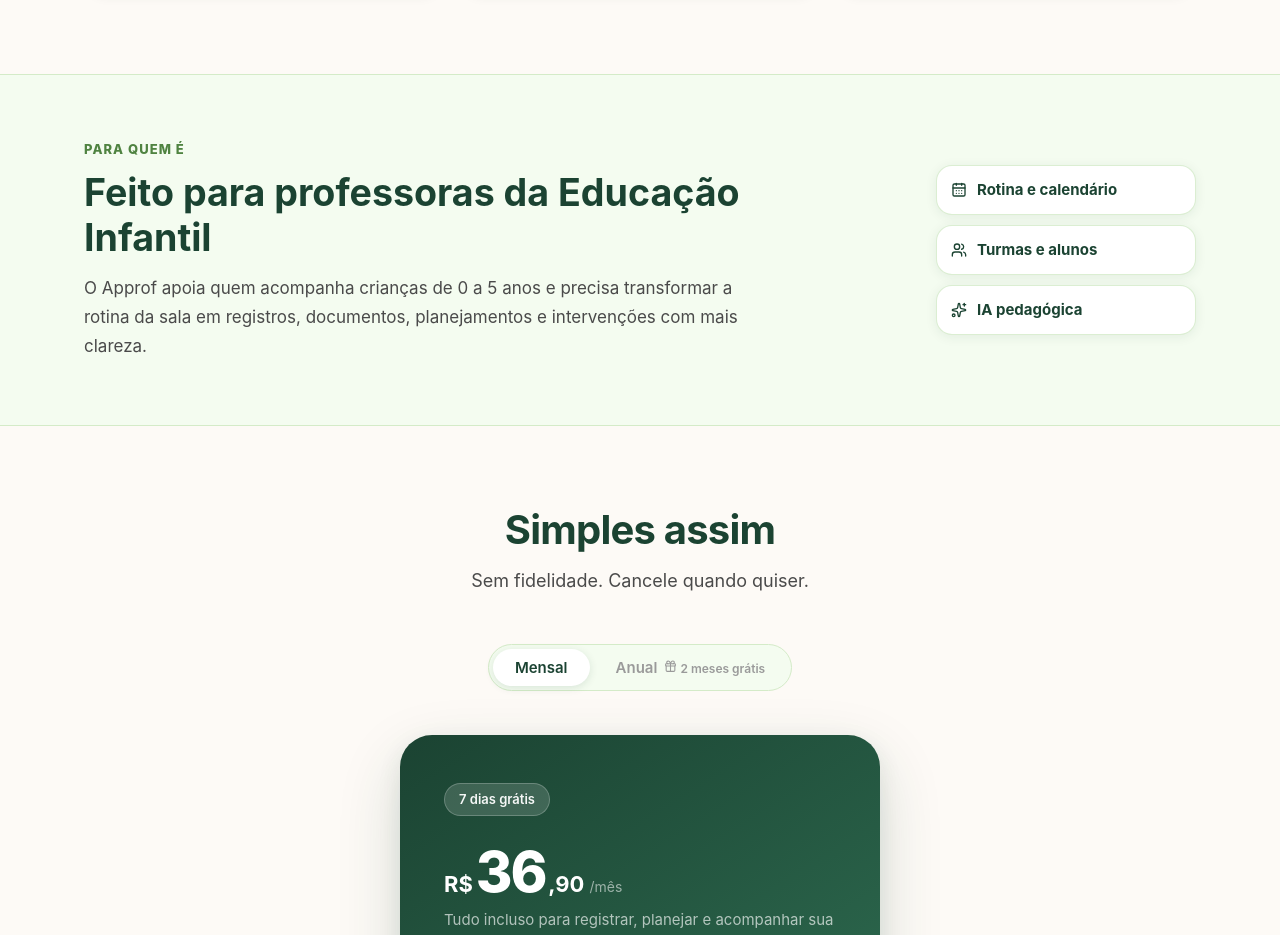
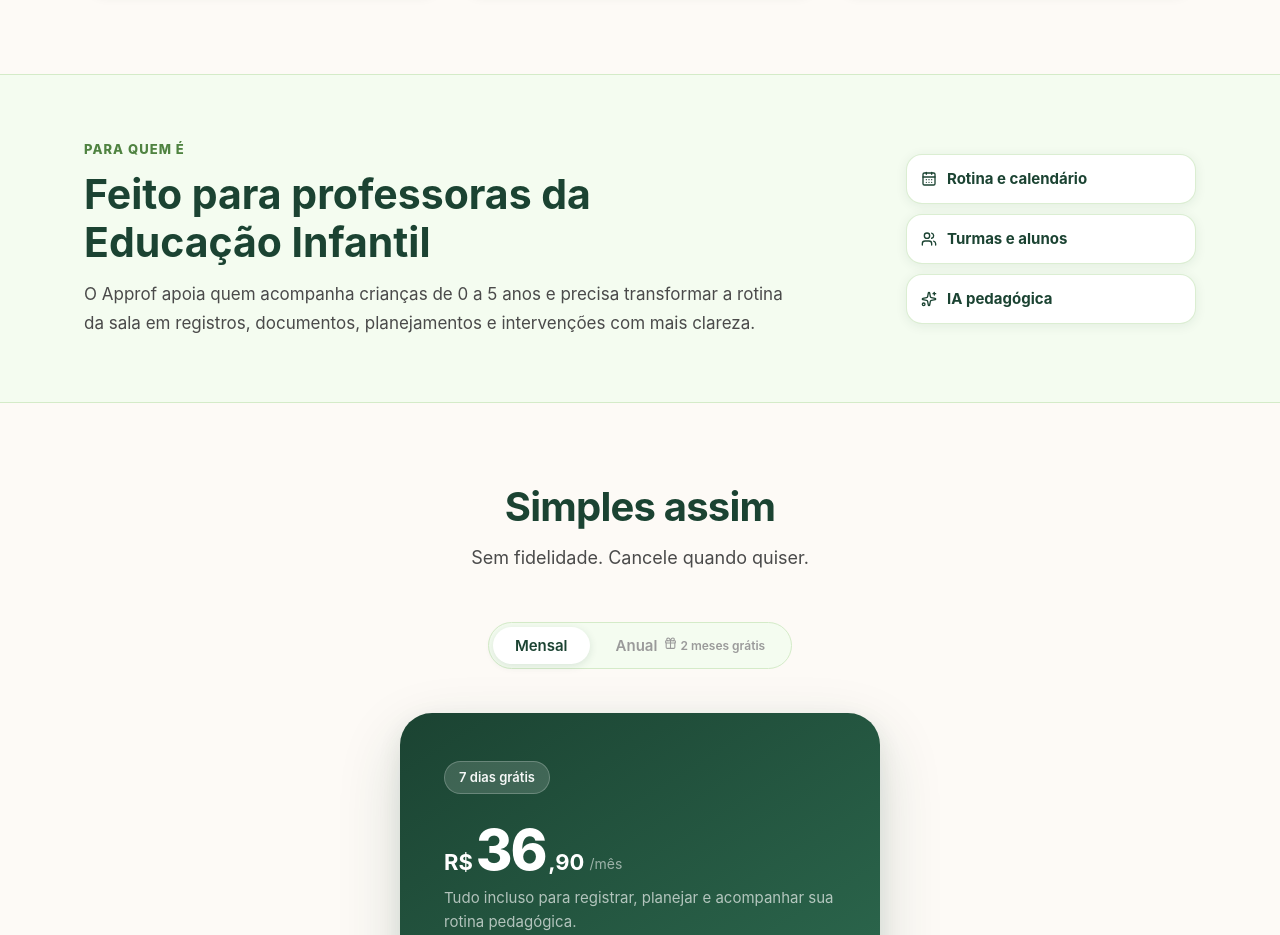
Before and after one commit to apphublar/approf, a Next.js app in the folder apps/site/: page / in a window 1280 px wide. Shown: the part 2860-3795 px from the top of the page. Built offline with nearby package versions, Linux system fonts and the light colour scheme; no server answers.

Commit message:
fix: refine site audience section layout

```diff
--- a/apps/site/app/globals.css
+++ b/apps/site/app/globals.css
@@ -646,11 +646,12 @@
   display: flex;
   align-items: center;
   justify-content: space-between;
-  gap: 48px;
+  gap: 72px;
 }
 
 .for-who__content {
-  max-width: 660px;
+  max-width: 720px;
+  flex: 1;
 }
 
 .for-who__eyebrow {
@@ -663,9 +664,15 @@
 }
 
 .for-who__content h2 {
-  font-size: clamp(1.75rem, 3vw, 2.35rem);
+  font-size: clamp(2rem, 3.2vw, 2.65rem);
   color: var(--gd);
   margin-bottom: 14px;
+  max-width: 760px;
+  line-height: 1.18;
+}
+
+.for-who__content h2 span {
+  display: block;
 }
 
 .for-who__content p:not(.for-who__eyebrow) {
@@ -677,7 +684,7 @@
 .for-who__list {
   display: grid;
   gap: 10px;
-  min-width: 260px;
+  min-width: 290px;
 }
 
 .for-who__list span {
@@ -1047,10 +1054,12 @@
   .for-who .container {
     align-items: flex-start;
     flex-direction: column;
+    gap: 28px;
   }
 
   .for-who__list {
     width: 100%;
+    min-width: 0;
   }
 }
 
--- a/apps/site/app/page.tsx
+++ b/apps/site/app/page.tsx
@@ -285,7 +285,10 @@
           <div className="container">
             <div className="for-who__content">
               <p className="for-who__eyebrow">Para quem é</p>
-              <h2>Feito para professoras da Educação Infantil</h2>
+              <h2>
+                Feito para professoras da
+                <span>Educação Infantil</span>
+              </h2>
               <p>
                 O Approf apoia quem acompanha crianças de 0 a 5 anos e precisa
                 transformar a rotina da sala em registros, documentos,
```
